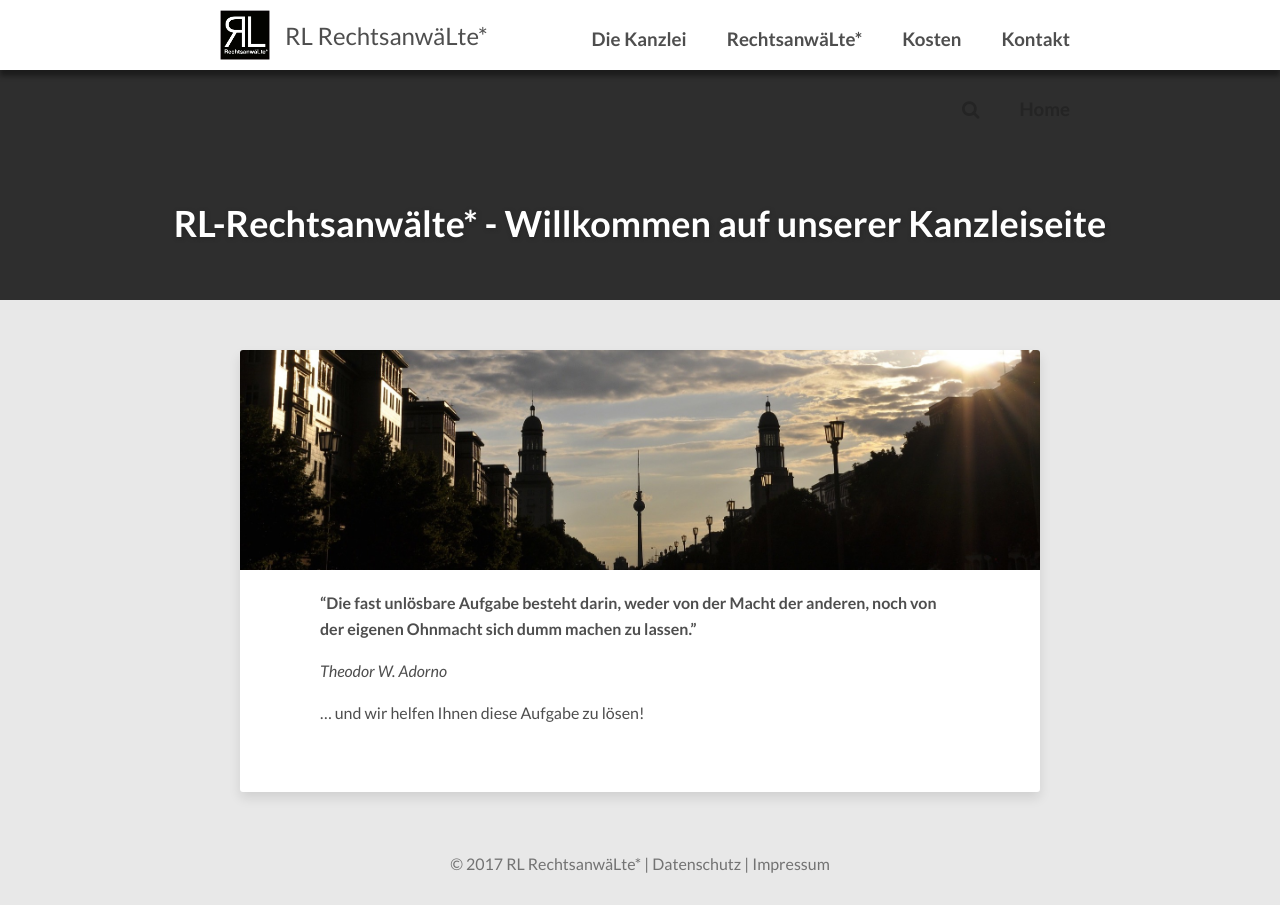
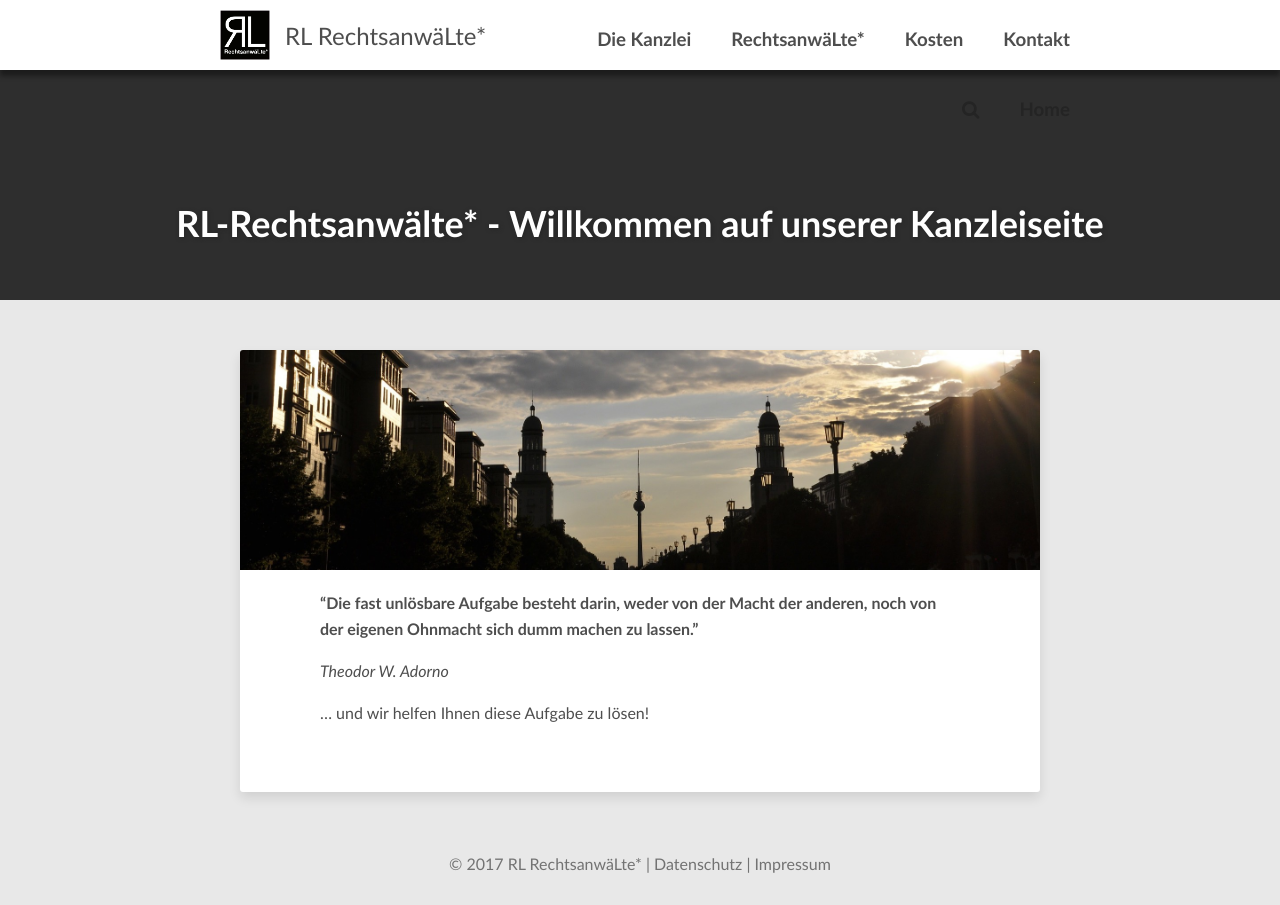
Before and after one commit to mi5-77/rl-rechtsanwaelte.de, a Jekyll site: the page built from index.md, in a window 1280 px wide. Built offline with Jekyll 4.4.1, drawn with Linux system fonts in a browser that asks for light colours.

Commit message:
load font locally, not from fonts.google...

```diff
--- a/_includes/head.html
+++ b/_includes/head.html
@@ -30,7 +30,8 @@
 <link rel="stylesheet" href="{{ site.url }}/assets/css/jquery.mmenu.all.css">
 <link rel="stylesheet" href="{{ site.url }}/assets/css/jquery.floating-social-share.min.css">
 <!-- Webfonts -->
-<link href="//fonts.googleapis.com/css?family=Lato:300,400,700,300italic,400italic" rel="stylesheet" type="text/css">
+<!-- <link href="//fonts.googleapis.com/css?family=Lato:300,400,700,300italic,400italic" rel="stylesheet" type="text/css"> -->
+<link href="{{ site.url }}/fonts/lato.css" rel="stylesheet" type="text/css">
 
 <meta http-equiv="cleartype" content="on">
 
--- /dev/null
+++ b/fonts/lato.css
@@ -0,0 +1,31 @@
+/* from https://fonts.googleapis.com/css?family=Lato:300,400,700,300italic,400italic */
+@font-face {
+  font-family: 'Lato';
+  font-style: normal;
+  font-weight: 300;
+  src: local('Lato Light'), local('Lato-Light'), url(/fonts/lato/v13/nj47mAZe0mYUIySgfn0wpQ.ttf) format('truetype');
+}
+@font-face {
+  font-family: 'Lato';
+  font-style: normal;
+  font-weight: 400;
+  src: local('Lato Regular'), local('Lato-Regular'), url(/fonts/lato/v13/v0SdcGFAl2aezM9Vq_aFTQ.ttf) format('truetype');
+}
+@font-face {
+  font-family: 'Lato';
+  font-style: normal;
+  font-weight: 700;
+  src: local('Lato Bold'), local('Lato-Bold'), url(/fonts/lato/v13/DvlFBScY1r-FMtZSYIYoYw.ttf) format('truetype');
+}
+@font-face {
+  font-family: 'Lato';
+  font-style: italic;
+  font-weight: 300;
+  src: local('Lato Light Italic'), local('Lato-LightItalic'), url(/fonts/lato/v13/2HG_tEPiQ4Z6795cGfdivKCWcynf_cDxXwCLxiixG1c.ttf) format('truetype');
+}
+@font-face {
+  font-family: 'Lato';
+  font-style: italic;
+  font-weight: 400;
+  src: local('Lato Italic'), local('Lato-Italic'), url(/fonts/lato/v13/LqowQDslGv4DmUBAfWa2Vw.ttf) format('truetype');
+}
```
Also changed, not shown: fonts/lato/v13/2HG_tEPiQ4Z6795cGfdivKCWcynf_cDxXwCLxiixG1c.ttf (added), fonts/lato/v13/DvlFBScY1r-FMtZSYIYoYw.ttf (added), fonts/lato/v13/LqowQDslGv4DmUBAfWa2Vw.ttf (added), fonts/lato/v13/nj47mAZe0mYUIySgfn0wpQ.ttf (added), fonts/lato/v13/v0SdcGFAl2aezM9Vq_aFTQ.ttf (added).
